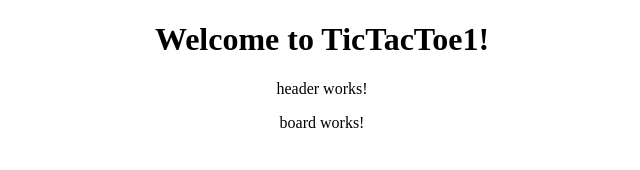
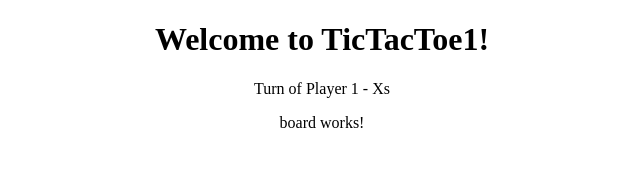
Before and after one commit to rdab/TicTacToe, an Angular app: page / in a window 1280 px wide. Shown: the top 170 px of the page, without its empty margins (318-958 px from the left). Built offline with nearby package versions, Linux system fonts and the light colour scheme.

Commit message:
Set header template text

```diff
--- a/src/app/game/header/header.component.html
+++ b/src/app/game/header/header.component.html
@@ -1,3 +1,3 @@
 <p>
-  header works!
+  Turn of Player 1 - Xs
 </p>
```
